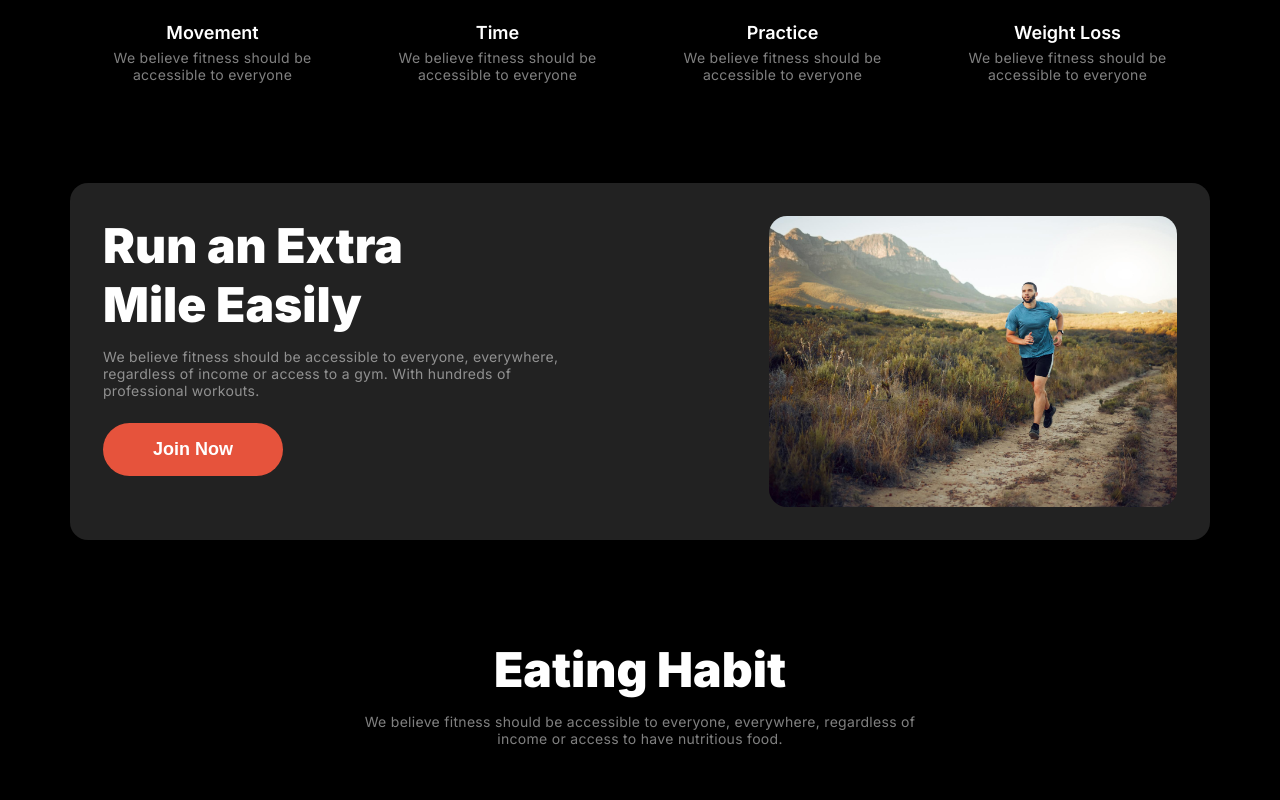
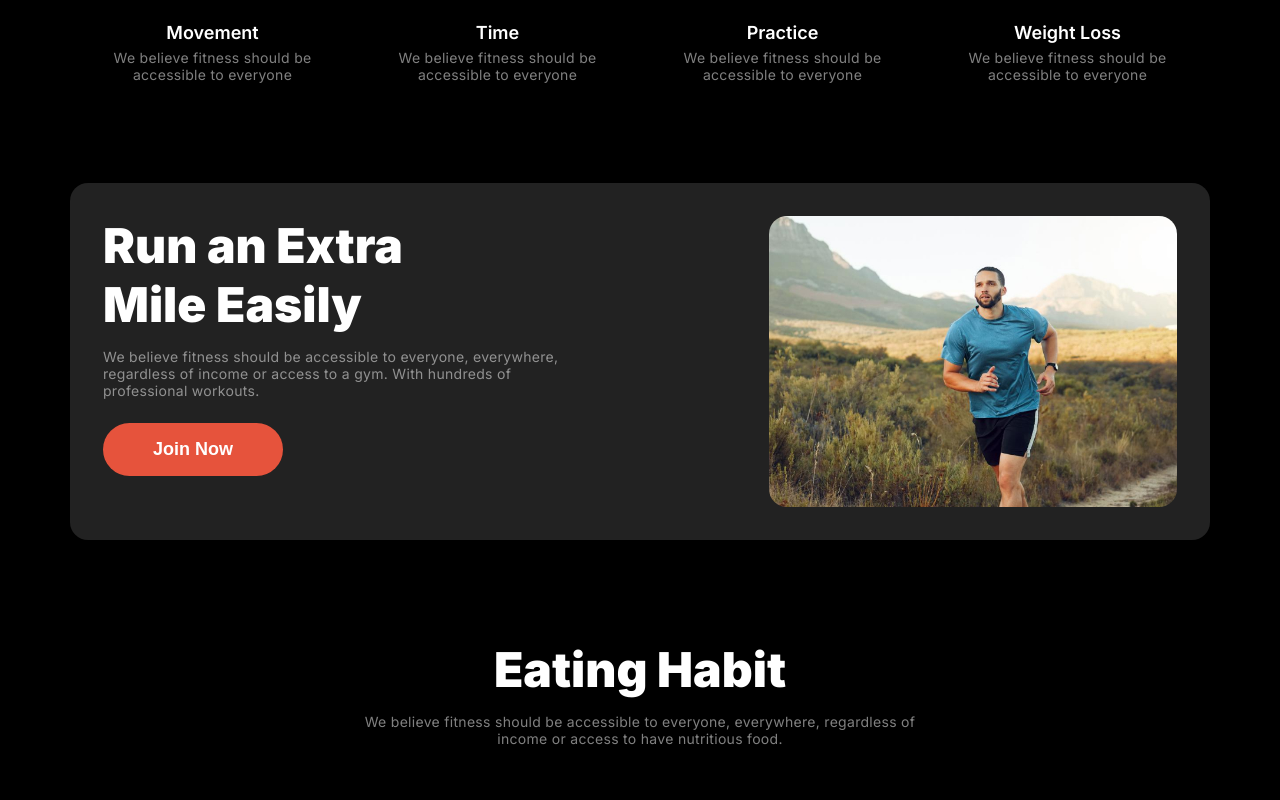
Before and after one commit to rumon3-1416/Assignment_02, a plain HTML site: page index.html in a window 1280 px wide. Shown: the part 1220-2020 px from the top of the page. Drawn offline with Linux system fonts and the light colour scheme; a web font is replaced by a local one.

Commit message:
run image zoom issue fixed

```diff
--- a/styles/run.css
+++ b/styles/run.css
@@ -13,6 +13,7 @@
 }
 .run-img {
   width: 100%;
+  border-radius: 18px;
 }
 .run-img img {
   width: 100%;
@@ -40,6 +41,10 @@
   }
   .run-img {
     width: 45%;
+    overflow: hidden;
+  }
+  .run-img img {
+    transform: scale(2) translate(-3rem, 2rem);
   }
   /* Run Ends */
 }
```
